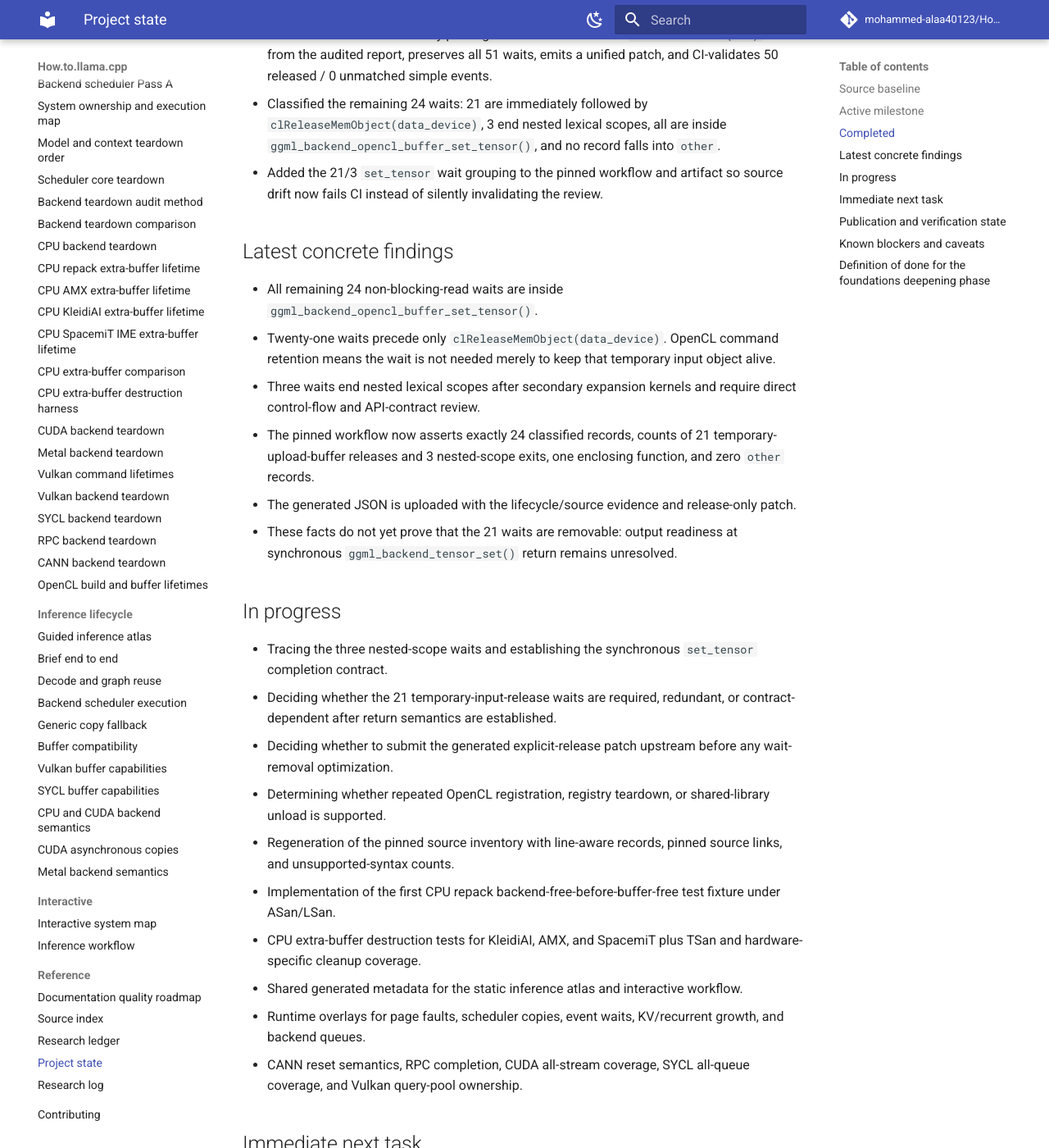
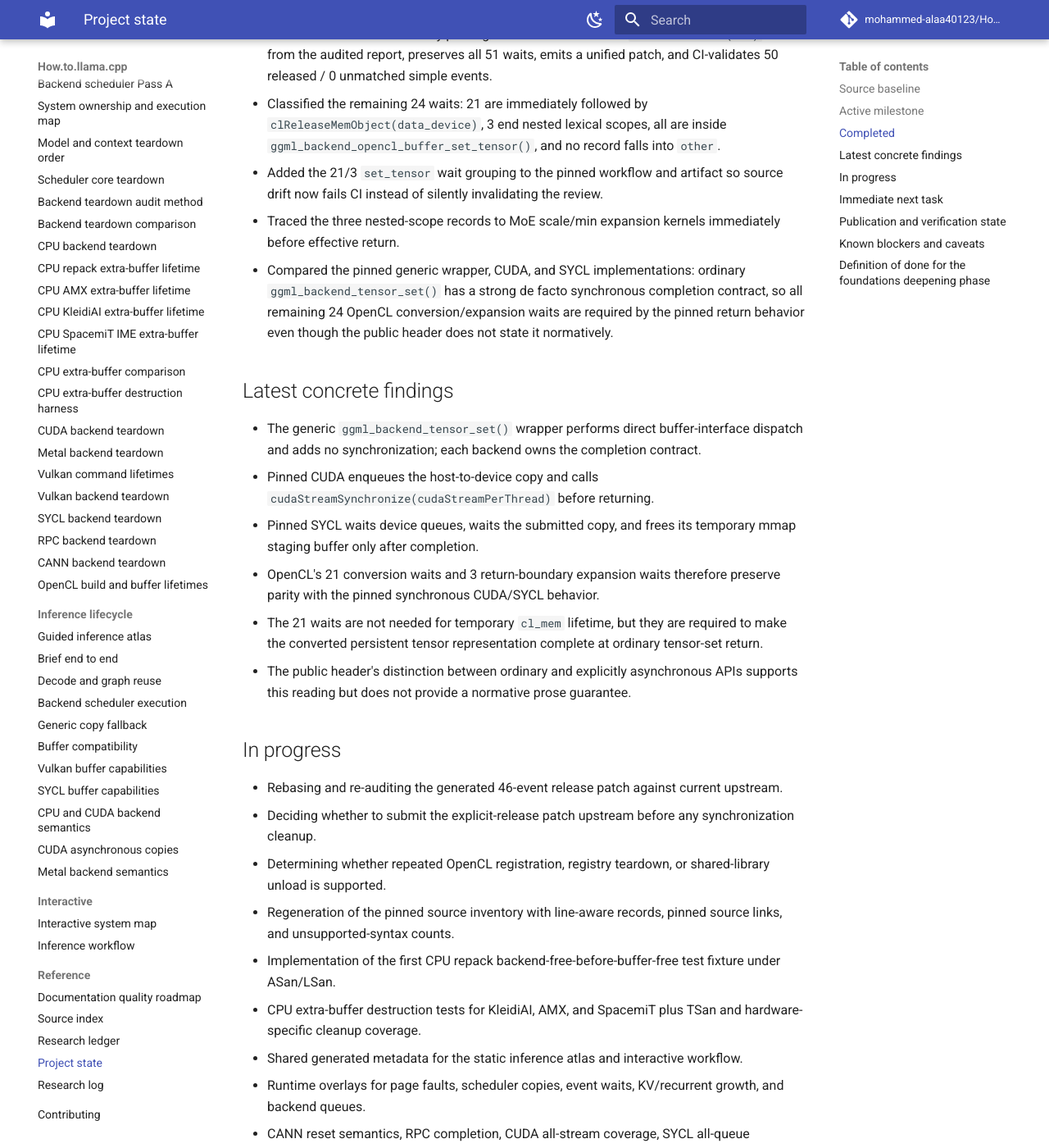
Before and after one commit to mohammed-alaa40123/How.to.llama.cpp, an MkDocs documentation site: the page built from docs/reference/project-state.md, in a window 1280 px wide and 1400 px high, scrolled down 2673 px. Shown: the whole window at 82% size. Built offline with MkDocs 1.6.1 and Material for MkDocs 9.7.7, drawn with Linux system fonts in a browser that asks for light colours; comment, search, counter and statistics services are not loaded; some of the changed text lies outside the part shown.

Commit message:
docs: update project state for tensor-set contract

````diff
--- a/docs/reference/project-state.md
+++ b/docs/reference/project-state.md
@@ -1,6 +1,6 @@
 # Project state
 
-_Last updated: 2026-07-15 21:52 Africa/Cairo_
+_Last updated: 2026-07-15 23:49 Africa/Cairo_
 
 Read this file after the root README on every run. It is the compact checkpoint for the current milestone, verified work, blockers, and next priority.
 
@@ -53,21 +53,22 @@ Read this file after the root README on every run. It is the compact checkpoint
 - Added a bounded release-only patch generator that inserts 46 `clReleaseEvent(evt)` calls from the audited report, preserves all 51 waits, emits a unified patch, and CI-validates 50 released / 0 unmatched simple events.
 - Classified the remaining 24 waits: 21 are immediately followed by `clReleaseMemObject(data_device)`, 3 end nested lexical scopes, all are inside `ggml_backend_opencl_buffer_set_tensor()`, and no record falls into `other`.
 - Added the 21/3 `set_tensor` wait grouping to the pinned workflow and artifact so source drift now fails CI instead of silently invalidating the review.
+- Traced the three nested-scope records to MoE scale/min expansion kernels immediately before effective return.
+- Compared the pinned generic wrapper, CUDA, and SYCL implementations: ordinary `ggml_backend_tensor_set()` has a strong de facto synchronous completion contract, so all remaining 24 OpenCL conversion/expansion waits are required by the pinned return behavior even though the public header does not state it normatively.
 
 ## Latest concrete findings
 
-- All remaining 24 non-blocking-read waits are inside `ggml_backend_opencl_buffer_set_tensor()`.
-- Twenty-one waits precede only `clReleaseMemObject(data_device)`. OpenCL command retention means the wait is not needed merely to keep that temporary input object alive.
-- Three waits end nested lexical scopes after secondary expansion kernels and require direct control-flow and API-contract review.
-- The pinned workflow now asserts exactly 24 classified records, counts of 21 temporary-upload-buffer releases and 3 nested-scope exits, one enclosing function, and zero `other` records.
-- The generated JSON is uploaded with the lifecycle/source evidence and release-only patch.
-- These facts do not yet prove that the 21 waits are removable: output readiness at synchronous `ggml_backend_tensor_set()` return remains unresolved.
+- The generic `ggml_backend_tensor_set()` wrapper performs direct buffer-interface dispatch and adds no synchronization; each backend owns the completion contract.
+- Pinned CUDA enqueues the host-to-device copy and calls `cudaStreamSynchronize(cudaStreamPerThread)` before returning.
+- Pinned SYCL waits device queues, waits the submitted copy, and frees its temporary mmap staging buffer only after completion.
+- OpenCL's 21 conversion waits and 3 return-boundary expansion waits therefore preserve parity with the pinned synchronous CUDA/SYCL behavior.
+- The 21 waits are not needed for temporary `cl_mem` lifetime, but they are required to make the converted persistent tensor representation complete at ordinary tensor-set return.
+- The public header's distinction between ordinary and explicitly asynchronous APIs supports this reading but does not provide a normative prose guarantee.
 
 ## In progress
 
-- Tracing the three nested-scope waits and establishing the synchronous `set_tensor` completion contract.
-- Deciding whether the 21 temporary-input-release waits are required, redundant, or contract-dependent after return semantics are established.
-- Deciding whether to submit the generated explicit-release patch upstream before any wait-removal optimization.
+- Rebasing and re-auditing the generated 46-event release patch against current upstream.
+- Deciding whether to submit the explicit-release patch upstream before any synchronization cleanup.
 - Determining whether repeated OpenCL registration, registry teardown, or shared-library unload is supported.
 - Regeneration of the pinned source inventory with line-aware records, pinned source links, and unsupported-syntax counts.
 - Implementation of the first CPU repack backend-free-before-buffer-free test fixture under ASan/LSan.
@@ -79,13 +80,12 @@ Read this file after the root README on every run. It is the compact checkpoint
 ## Immediate next task
 
 ```text
-Trace the three nested-scope OpenCL waits
-  → identify the exact branches and operations after each scope
-  → establish the observable synchronous tensor-set return contract
-  → distinguish host-input reuse, output readiness, and same-queue consumer ordering
-  → label the 21 temporary-input-release waits required, redundant, or contract-dependent
-  → preserve the release-only ownership patch independently
-  → decide whether to submit that patch upstream before synchronization cleanup
+Rebase the generated OpenCL event-release correction
+  → inspect current upstream wait/release sites
+  → determine whether the 46-reference leak still exists
+  → regenerate or manually rebase the behavior-preserving release-only patch
+  → preserve all synchronization under the de facto synchronous tensor-set contract
+  → prepare an upstream-ready patch or issue with pinned and current evidence
 ```
 
 In parallel or if blocked, implement the admitted CPU repack `MUL_MAT` fixture with reference comparison, CPU backend-wrapper free, repack-buffer free, and ASan/LSan repetition.
@@ -93,8 +93,9 @@ In parallel or if blocked, implement the admitted CPU repack `MUL_MAT` fixture w
 ## Publication and verification state
 
 - Work is published in PR #1 from branch `automation/backend-teardown-audit-method`.
-- Added detailed note `logs/research/2026-07-15/2152-opencl-set-tensor-wait-ci-contract.md`.
-- Added the pinned 21/3 wait-group workflow assertion and preserved JSON artifact.
+- Added detailed note `logs/research/2026-07-15/2349-cross-backend-set-tensor-contract.md`.
+- Updated README living TODOs and this project checkpoint.
+- The research ledger was reviewed and unchanged because no external source changed; the increment used pinned primary source already recorded there.
 - The required startup files and current repository files were inspected before editing.
 - Final-head Documentation CI and pinned OpenCL report results must be checked after all durable-context updates.
 - Full local checkout validation remains unavailable because direct GitHub DNS resolution is blocked in this runtime and `gh` is not installed.
@@ -103,7 +104,8 @@ In parallel or if blocked, implement the admitted CPU repack `MUL_MAT` fixture w
 ## Known blockers and caveats
 
 - **Systematic OpenCL event leak in baseline:** 46 of 51 direct host-waited command events have no matching release or ownership transfer in the pinned translation unit; the generated patch closes the bounded simple-identifier subset but has not been submitted upstream.
-- **Synchronization split:** 22 waits are redundant before immediate same-queue blocking reads; the other 24 are now grouped 21 temporary-input releases / 3 nested-scope exits, but their synchronous return semantics remain unresolved.
+- **Synchronous contract status:** CUDA, SYCL, and OpenCL pinned implementations provide completion-before-return for ordinary tensor set, but the public header does not state this guarantee normatively.
+- **Synchronization split:** 22 waits are redundant before immediate same-queue blocking reads; the other 24 are required by the pinned de facto synchronous tensor-set return contract.
 - **Diagnostic scope:** the simple-local wait/release guard recognizes only literal count-one waits and same-identifier releases in the same lexical brace scope; it is not proof of general C++ ownership.
 - **Set-tensor classifier scope:** the classifier is lexical. It reports the immediate next statement and nearest preceding function-shaped declaration; it does not model macros, aliases, branches, dataflow, or the backend API contract.
 - **Patch-generator scope:** the generator trusts the reviewed report but verifies the exact wait line and identifier. It does not discover aliases, helper ownership, arrays, or semantic control flow.
````
